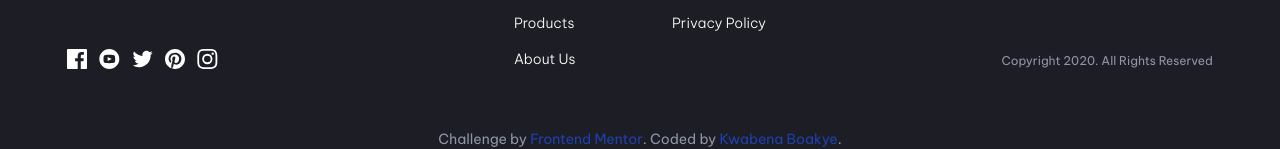
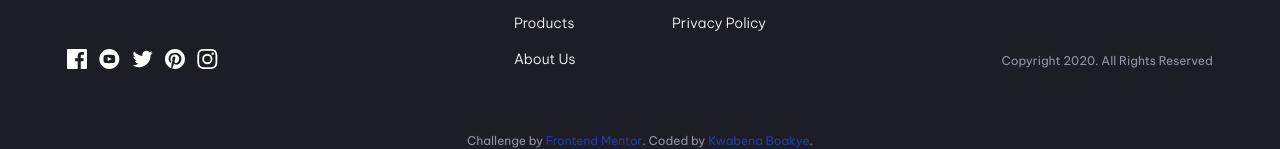
Before and after one commit to Kingkobi01/Manage-landing-page, a plain HTML site: page index.html in a window 1280 px wide. Shown: the part 1651-1800 px from the top of the page. Drawn offline with Linux system fonts and the light colour scheme.

Commit message:
deploy: c359d686235429a3554a8cc302eddc41d222467e

```diff
--- a/index.html
+++ b/index.html
@@ -176,7 +176,7 @@
           Reserved</p>
       </div>
     </div>
-    <div class="attribution absolute bottom-0 left-0 w-full  text-sm text-dGBlue text-center">
+    <div class="attribution absolute bottom-0 left-0 w-full  text-xs text-dGBlue text-center">
       Challenge by
       <a class="text-blue-800" href="https://www.frontendmentor.io?ref=challenge" target="_blank">Frontend Mentor</a>.
       Coded by
```
